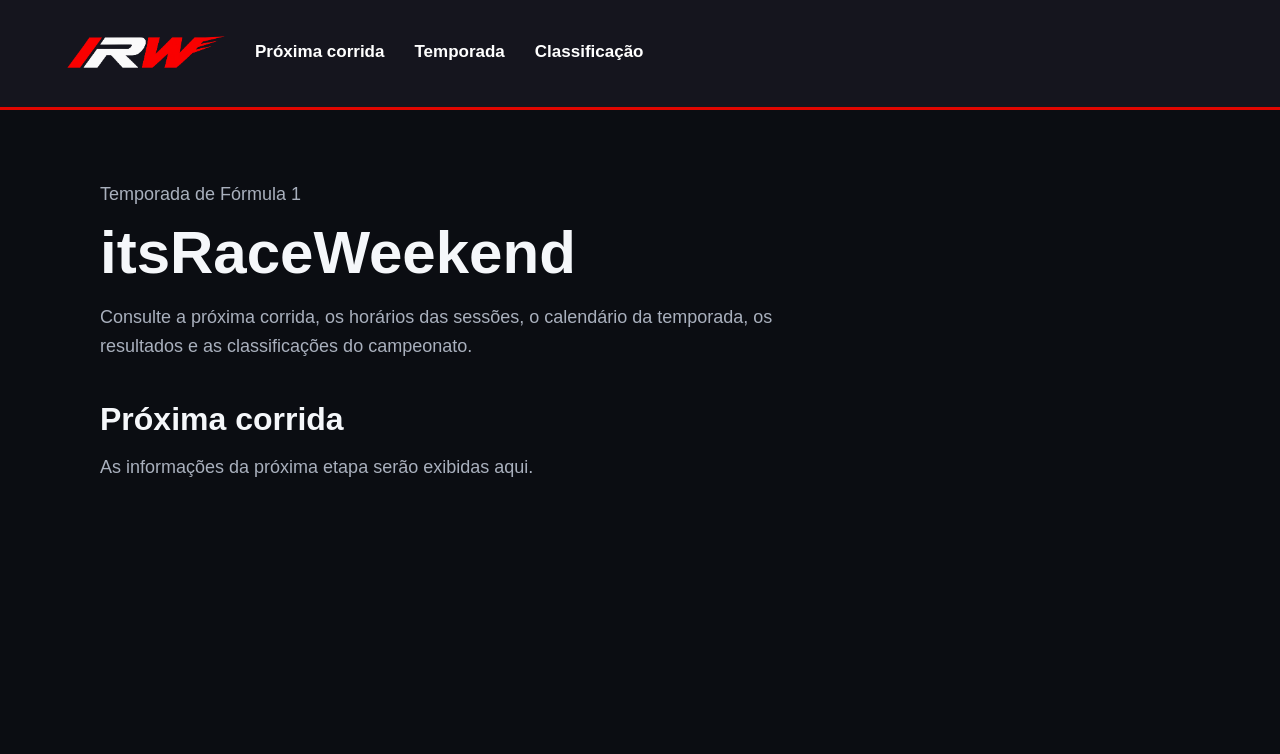
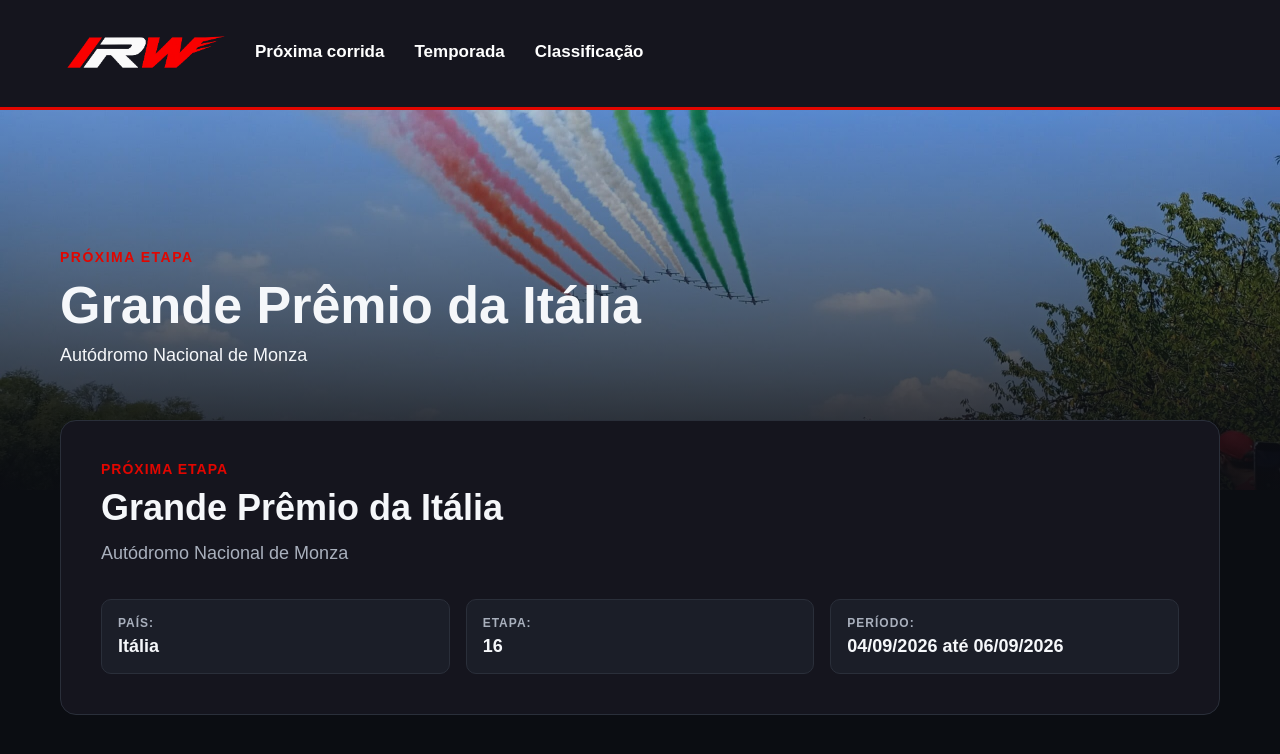
Before and after one commit to edu7k/its-race-weekend, a Next.js app in the folder its-race-weekend/: page / in a window 1280 px wide. Shown: the top 754 px of the page. Built offline with nearby package versions, Linux system fonts and the light colour scheme.

Commit message:
criação dos types, mock para teste e card na tela home

```diff
--- a/its-race-weekend/app/page.tsx
+++ b/its-race-weekend/app/page.tsx
@@ -1,22 +1,23 @@
+import RaceWeekendCard from "../components/home/NextRaceCard";
+import { mockNextRaceWeekend } from "../lib/mock-race-weekend";
+import "../styles/pages/home.css";
+
+
 export default function HomePage() {
   return (
-    <main>
-      <section>
-        <p>Temporada de Fórmula 1</p>
+    <main className="home-page">
+      <section className="home-hero" aria-labelledby="home-title">
+        <div className="home-hero-content">
+          <p className="home-eyebrow">Próxima etapa</p>
 
-        <h1>itsRaceWeekend</h1>
+          <h1 id="home-title">{mockNextRaceWeekend.name}</h1>
 
-        <p>
-          Consulte a próxima corrida, os horários das sessões, o calendário da
-          temporada, os resultados e as classificações do campeonato.
-        </p>
+          <p>{mockNextRaceWeekend.circuit}</p>
+        </div>
       </section>
 
-      <section aria-labelledby="next-race-title">
-        <h2 id="next-race-title">Próxima corrida</h2>
 
-        <p>As informações da próxima etapa serão exibidas aqui.</p>
-      </section>
+      <RaceWeekendCard raceWeekend={mockNextRaceWeekend} />
     </main>
   );
 }
--- /dev/null
+++ b/its-race-weekend/components/home/NextRaceCard.tsx
@@ -0,0 +1,62 @@
+import type {
+    RaceWeekend,
+    RaceWeekendStatus,
+} from "../../types/race-weekend"
+
+type NextRaceCardProps = {
+    raceWeekend: RaceWeekend;
+};
+
+function getWeekendStatus(status: RaceWeekendStatus){
+    if (status === "upcoming")
+        return "Próxima etapa";
+    if(status === "in progress")
+        return "Em andamento";
+
+    return "Encerrada"
+}
+
+export default function RaceWeekendCard({raceWeekend, }: NextRaceCardProps ) {
+    const weekendPeriod =
+        raceWeekend.startDate !== null && raceWeekend.endDate !== null ? ` ${raceWeekend.startDate} até ${raceWeekend.endDate}`:
+        "Data a Definir";
+
+    return (
+        <section className="home-content weekend-card"
+      aria-labelledby="next-weekend-title">
+            <header className="weekend-card-header">
+                <span className="weekend-status">
+                    {getWeekendStatus(raceWeekend.status)}
+                </span>
+
+                <h2 id="next-weekend-title">{raceWeekend.name}</h2>
+
+                <p>{raceWeekend.circuit}</p>
+            </header>
+
+            <div className="weekend-information">
+                <div className="weekend-information-item">
+                    <span>País: </span>
+                    <strong>{raceWeekend.country}</strong>
+                </div>
+
+                <div>
+                    <div className="weekend-information-item">
+                        <span>Etapa: </span>
+                        <strong>{raceWeekend.round}</strong>
+                    </div>
+                </div>
+
+                <div>
+                    <div className="weekend-information-item">
+                        <span>Período: </span>
+                        <strong>{weekendPeriod}</strong>
+                    </div>
+                </div>
+
+            </div>
+
+
+        </section>
+    )
+}
--- /dev/null
+++ b/its-race-weekend/lib/mock-race-weekend.ts
@@ -0,0 +1,38 @@
+import type { RaceWeekend } from "../types/race-weekend";
+
+export const mockNextRaceWeekend: RaceWeekend = {
+  name: "Grande Prêmio da Itália",
+  country: "Itália",
+  circuit: "Autódromo Nacional de Monza",
+  round: 16,
+  startDate: "04/09/2026",
+  endDate: "06/09/2026",
+  status: "upcoming",
+  sessions: [
+    {
+      name: "Treino Livre 1",
+      date: "04/09/2026",
+      time: "08:30",
+    },
+    {
+      name: "Treino Livre 2",
+      date: "04/09/2026",
+      time: "12:00",
+    },
+    {
+      name: "Treino Livre 3",
+      date: "05/09/2026",
+      time: "07:30",
+    },
+    {
+      name: "Classificação",
+      date: "05/09/2026",
+      time: null,
+    },
+    {
+      name: "Corrida",
+      date: "06/09/2026",
+      time: "10:00",
+    },
+  ],
+};
--- /dev/null
+++ b/its-race-weekend/styles/pages/home.css
@@ -0,0 +1,167 @@
+.home-page {
+    width: 100%;
+    max-width: none;
+    margin: 0;
+    padding: 0;
+}
+
+.home-hero {
+    position: relative;
+
+    min-height: 300px;
+    margin-bottom: 0;
+    padding: 40px 20px 100px;
+
+    display: flex;
+    align-items: flex-end;
+
+    background-image:
+        linear-gradient(
+            to bottom,
+            rgba(11, 13, 18, 0.2),
+            rgba(11, 13, 18, 0.95)
+        ),
+        url("/assets/images/italy.jpg");
+
+    background-position: center;
+    background-repeat: no-repeat;
+    background-size: cover;
+}
+
+.home-hero-content {
+    position: relative;
+    z-index: 1;
+
+    width: 100%;
+    max-width: 1200px;
+    margin: 0 auto;
+}
+
+.home-eyebrow {
+    margin-bottom: 10px;
+
+    color: #e10600;
+
+    font-size: 14px;
+    font-weight: 700;
+    letter-spacing: 1.5px;
+    text-transform: uppercase;
+}
+
+.home-hero h1 {
+    margin-bottom: 10px;
+
+    font-size: 36px;
+}
+
+.home-hero p:last-child {
+    margin-bottom: 0;
+
+    color: #f5f7fa;
+}
+
+.home-content {
+    width: calc(100% - 40px);
+    max-width: 1200px;
+
+    margin: -50px auto 0;
+    padding: 24px;
+
+    position: relative;
+    z-index: 2;
+
+    background-color: #15151e;
+    border: 1px solid #2a2f3a;
+    border-radius: 16px;
+}
+
+.weekend-card {
+    display: flex;
+    flex-direction: column;
+    gap: 32px;
+}
+
+.weekend-card-header {
+    display: flex;
+    flex-direction: column;
+    gap: 10px;
+}
+
+.weekend-status {
+    width: fit-content;
+
+    color: #e10600;
+
+    font-size: 14px;
+    font-weight: 700;
+    letter-spacing: 1px;
+    text-transform: uppercase;
+}
+
+.weekend-card-header h2 {
+    margin: 0;
+
+    font-size: 30px;
+}
+
+.weekend-card-header p {
+    margin: 0;
+}
+
+.weekend-information {
+    display: grid;
+    grid-template-columns: 1fr;
+    gap: 16px;
+}
+
+.weekend-information-item {
+    display: flex;
+    flex-direction: column;
+    gap: 6px;
+
+    padding: 16px;
+
+    background-color: #1b1e28;
+    border: 1px solid #2a2f3a;
+    border-radius: 10px;
+}
+
+.weekend-information-item span {
+    color: #a9b0bd;
+
+    font-size: 12px;
+    font-weight: 700;
+    letter-spacing: 1px;
+    text-transform: uppercase;
+}
+
+.weekend-information-item strong {
+    color: #f5f7fa;
+
+    font-size: 18px;
+}
+
+@media (min-width: 768px) {
+    .home-hero {
+        min-height: 380px;
+        padding: 70px 60px 120px;
+    }
+
+    .home-hero h1 {
+        font-size: 52px;
+    }
+
+    .home-content {
+        width: calc(100% - 120px);
+        margin-top: -70px;
+        padding: 40px;
+    }
+
+    .weekend-information {
+        grid-template-columns: repeat(3, 1fr);
+    }
+
+    .weekend-card-header h2 {
+        font-size: 36px;
+    }
+}
```
Also changed, not shown: its-race-weekend/components/SessionSchedule.tsx (added), its-race-weekend/public/assets/images/italy.jpg (added).
